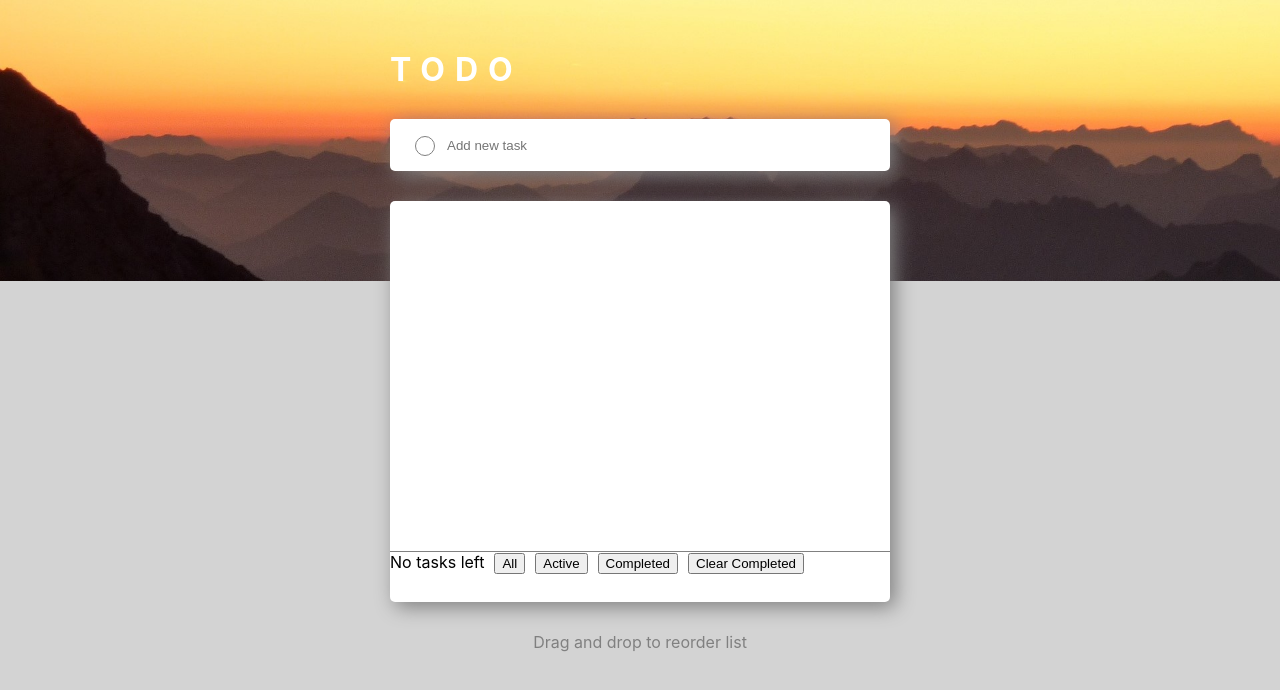
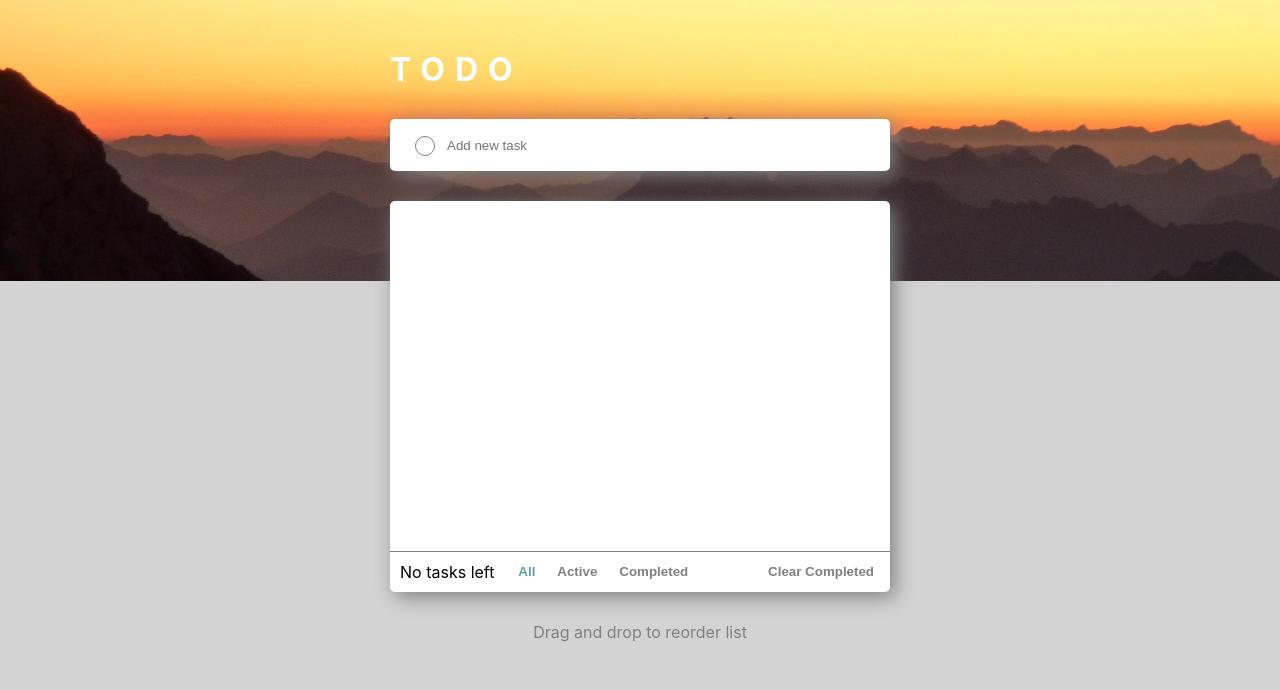
Before and after one commit to chrisryk/to-do-app, a React (Create React App) app: page / in a window 1280 px wide. Shown: the top 690 px of the page. Built offline with nearby package versions, Linux system fonts and the light colour scheme.

Commit message:
Add ListControls buttons logic

```diff
--- /dev/null
+++ b/src/kit/components/Button/Button.jsx
@@ -0,0 +1,11 @@
+import styles from './Button.module.scss'
+
+const Button = ({ title, textBold, textHighlight, onClickHandler }) => {
+    const textStyles = `${textBold && styles.textBold} ${textHighlight && styles.textHighlight}`
+
+    return (
+        <button className={`${styles.button} ${textStyles}`} onClick={onClickHandler}>{title}</button>
+    )
+}
+
+export default Button
--- /dev/null
+++ b/src/kit/components/Button/Button.module.scss
@@ -0,0 +1,20 @@
+@import '../../styles/colors.module.scss';
+
+.button {
+    border: none;
+    background: none;
+    color: $button-text;
+
+    &.textBold {
+        font-weight: bold;
+    }
+
+    &.textHighlight {
+        color: $active-button-text;
+    }
+
+    &:hover {
+        cursor: pointer;
+        color: $button-hover-text;
+    }
+}
--- a/src/kit/styles/colors.module.scss
+++ b/src/kit/styles/colors.module.scss
@@ -7,3 +7,6 @@ $border: grey;
 $border-hovered: rgb(82, 82, 82);
 $checkbox-gradient-light: yellow;
 $checkbox-gradient-dark: brown;
+$active-button-text: cadetblue;
+$button-text: grey;
+$button-hover-text: black
--- a/src/pages/components/Content/Content.jsx
+++ b/src/pages/components/Content/Content.jsx
@@ -1,14 +1,31 @@
+import { useSelector } from 'react-redux'
+import { useState } from 'react'
+import { useEffect } from 'react'
 import Title from '../../../kit/components/Title/Title'
 import Container from '../../../kit/components/Container/Container'
 import TaskNew from '../TaskNew/TaskNew'
 import TaskCreated from '../TaskCreated/TaskCreated'
 import ListControls from '../ListControls/ListControls'
-import { useSelector } from 'react-redux'
 import styles from './Content.module.scss'
 
 const Content = () => {
     const tasks = useSelector(state => state.tasks)
-    console.log(tasks)
+    const [tasksToDisplay, setTasksToDisplay] = useState(tasks)
+    const [buttonsActivity, setButtonsActivity] = useState({
+        all: true,
+        active: false,
+        completed: false,
+    })
+
+    useEffect(() => {
+        if (buttonsActivity.all) {
+            setTasksToDisplay(tasks)
+        } else if (buttonsActivity.active) {
+            setTasksToDisplay(tasks.filter(t => !t.completed))
+        } else if (buttonsActivity.completed) {
+            setTasksToDisplay(tasks.filter(t => t.completed))
+        }
+    }, [buttonsActivity, tasks])
 
     return (
         <div className={styles.content}>
@@ -18,9 +35,9 @@ const Content = () => {
             </Container>
             <Container>
                 <div className={styles.todoListItems}>
-                    {tasks.map(t => <TaskCreated task={t}  key={t.id}/>)}
+                    {tasksToDisplay.map(t => <TaskCreated task={t}  key={t.id}/>)}
                 </div>
-                <ListControls className={styles.listControls} />
+                <ListControls buttonsActivity={buttonsActivity} setButtonsActivity={setButtonsActivity} className={styles.listControls} />
             </Container>
             <span className={styles.todoListInfo}>Drag and drop to reorder list</span>
         </div>
--- a/src/pages/components/ListControls/ListControls.jsx
+++ b/src/pages/components/ListControls/ListControls.jsx
@@ -1,17 +1,44 @@
 import { useSelector } from 'react-redux'
+import Button from '../../../kit/components/Button/Button'
 import styles from './ListControls.module.scss'
 
-const ListControls = ({className}) => {
+const ListControls = ({ buttonsActivity, setButtonsActivity, className}) => {
     const tasks = useSelector(state => state.tasks)
     const activeTasksCount = tasks.filter(task => !task.completed).length
 
+    const allButtonClickHandler = () => {
+        setButtonsActivity(() => ({
+            all: true,
+            active: false,
+            completed: false,
+        }))
+    }
+
+    const activeButtonClickHandler = () => {
+        setButtonsActivity(() => ({
+            all: false,
+            active: true,
+            completed: false,
+        }))
+    }
+
+    const completedButtonClickHandler = () => {
+        setButtonsActivity(() => ({
+            all: false,
+            active: false,
+            completed: true,
+        }))
+    }
+
     return (
         <div className={styles.container + ` ${className}`}>
-            <span>{activeTasksCount ? `${activeTasksCount} item${activeTasksCount > 1 ? 's' : ''}` : "No tasks"} left</span>
-            <button>All</button>
-            <button>Active</button>
-            <button>Completed</button>
-            <button>Clear Completed</button>
+            <span className={styles.info}>{activeTasksCount ? `${activeTasksCount} item${activeTasksCount > 1 ? 's' : ''}` : "No tasks"} left</span>
+            <div className={styles.buttonContainer}>
+                <Button title={"All"} textBold textHighlight={buttonsActivity.all} onClickHandler={allButtonClickHandler}/>
+                <Button title={"Active"} textBold textHighlight={buttonsActivity.active} onClickHandler={activeButtonClickHandler}/>
+                <Button title={"Completed"} textBold textHighlight={buttonsActivity.completed} onClickHandler={completedButtonClickHandler}/>
+                <Button title={"Clear Completed"} textBold />
+            </div>
         </div>
     )
 }
--- a/src/pages/components/ListControls/ListControls.module.scss
+++ b/src/pages/components/ListControls/ListControls.module.scss
@@ -1,7 +1,21 @@
 .container {
-    height: 50px;
+    display: flex;
+    padding: 10px;
+}
+
+.info {
+    width: 130px;
+}
+
+.buttonContainer {
+    display: flex;
+    width: 100%;
 }
 
 button {
     margin-left: 10px;
 }
+
+button:nth-last-child(1) {
+    margin-left: auto;
+}
```
